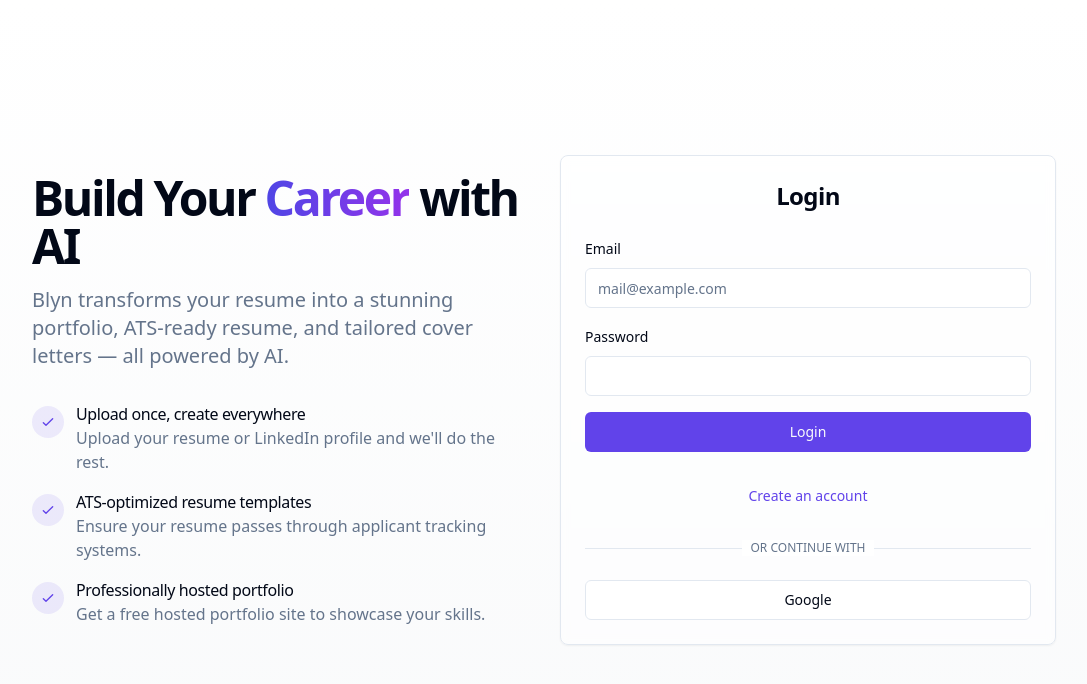
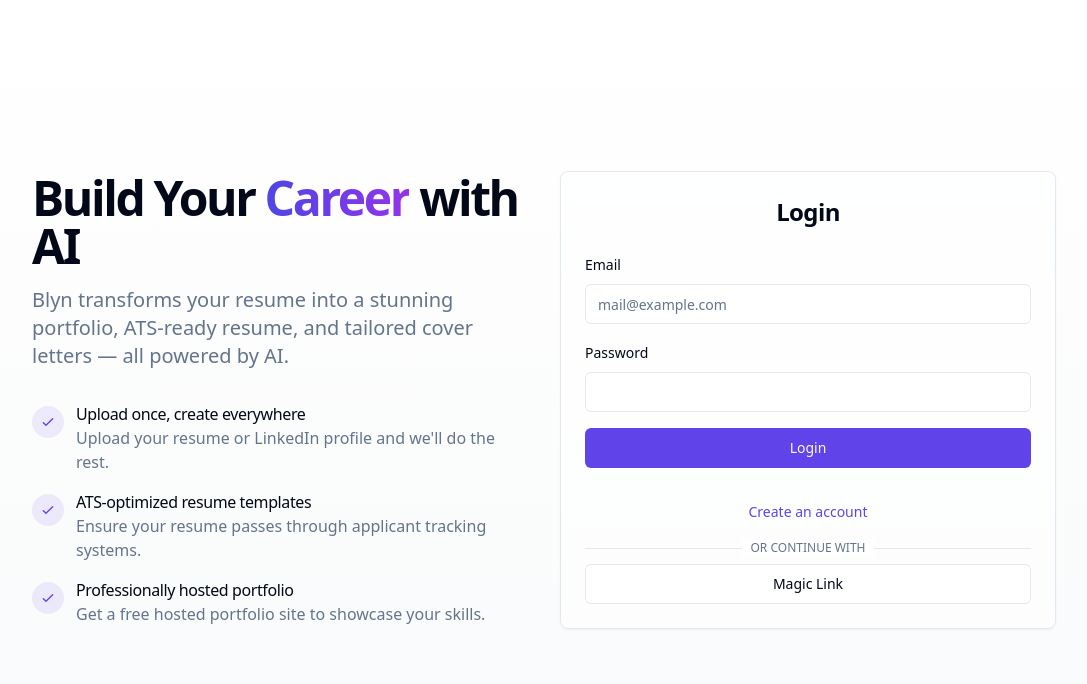
Before and after one commit to NikhilSetiya/blyn-career-canvas, a React (Vite) app: page / in a window 1280 px wide. Shown: the top 684 px of the page, without its empty margins (96-1183 px from the left). Built offline with nearby package versions, Linux system fonts and the light colour scheme.

Commit message:
Remove Google sign-in, add magic link
Removed Google sign-in functionality due to errors and implemented magic link sign-up for account creation in `src/components/auth/AuthForm.tsx`.

```diff
--- a/src/components/auth/AuthForm.tsx
+++ b/src/components/auth/AuthForm.tsx
@@ -38,15 +38,25 @@ const signupSchema = z.object({
   path: ["confirmPassword"],
 });
 
+const magicLinkSchema = z.object({
+  email: z.string().email({ message: "Please enter a valid email address." }),
+});
+
 export function AuthForm({ onSuccess }: AuthFormProps) {
   const [isLogin, setIsLogin] = useState(true);
+  const [isMagicLink, setIsMagicLink] = useState(false);
   const { signIn } = useAuth();
   const { toast } = useToast();
   const navigate = useNavigate();
   const [isLoading, setIsLoading] = useState(false);
 
-  const form = useForm<z.infer<typeof loginSchema> | z.infer<typeof signupSchema>>({
-    resolver: zodResolver(isLogin ? loginSchema : signupSchema),
+  const getSchema = () => {
+    if (isMagicLink) return magicLinkSchema;
+    return isLogin ? loginSchema : signupSchema;
+  };
+
+  const form = useForm<z.infer<typeof loginSchema> | z.infer<typeof signupSchema> | z.infer<typeof magicLinkSchema>>({
+    resolver: zodResolver(getSchema()),
     defaultValues: {
       name: "",
       email: "",
@@ -59,7 +69,25 @@ export function AuthForm({ onSuccess }: AuthFormProps) {
     setIsLoading(true);
 
     try {
-      if (isLogin) {
+      if (isMagicLink) {
+        // Magic link authentication
+        const { error } = await supabase.auth.signInWithOtp({
+          email: values.email,
+          options: {
+            emailRedirectTo: window.location.origin + '/dashboard'
+          }
+        });
+
+        if (error) {
+          throw error;
+        }
+
+        toast({
+          title: "Magic link sent!",
+          description: "Check your email for a sign-in link.",
+        });
+
+      } else if (isLogin) {
         // Sign in
         const { error } = await supabase.auth.signInWithPassword({
           email: values.email,
@@ -75,6 +103,8 @@ export function AuthForm({ onSuccess }: AuthFormProps) {
           description: "You've been successfully logged in.",
         });
 
+        onSuccess();
+
       } else {
         // Sign up
         const { error } = await supabase.auth.signUp({
@@ -84,7 +114,7 @@ export function AuthForm({ onSuccess }: AuthFormProps) {
             data: {
               full_name: values.name,
             },
-            emailRedirectTo: window.location.origin
+            emailRedirectTo: window.location.origin + '/dashboard'
           }
         });
 
@@ -98,7 +128,6 @@ export function AuthForm({ onSuccess }: AuthFormProps) {
         });
       }
 
-      onSuccess();
     } catch (error: any) {
       toast({
         title: "Authentication failed",
@@ -110,35 +139,9 @@ export function AuthForm({ onSuccess }: AuthFormProps) {
     }
   };
 
-  const handleGoogleSignIn = async () => {
-    try {
-      const { error } = await supabase.auth.signInWithOAuth({
-        provider: 'google',
-        options: {
-          redirectTo: window.location.origin
-        }
-      });
-
-      if (error) {
-        console.error('Google authentication error:', error);
-        toast({
-          title: 'Authentication error',
-          description: error.message,
-          variant: 'destructive'
-        });
-      }
-    } catch (error: any) {
-      console.error('Google sign in error:', error);
-      toast({
-        title: 'Authentication error',
-        description: error.message,
-        variant: 'destructive'
-      });
-    }
-  };
-
   const toggleMode = () => {
     setIsLogin(!isLogin);
+    setIsMagicLink(false);
     form.reset({
       name: "",
       email: "",
@@ -147,14 +150,36 @@ export function AuthForm({ onSuccess }: AuthFormProps) {
     });
   };
 
+  const toggleMagicLink = () => {
+    setIsMagicLink(!isMagicLink);
+    setIsLogin(true);
+    form.reset({
+      name: "",
+      email: "",
+      password: "",
+      confirmPassword: "",
+    });
+  };
+
+  const getTitle = () => {
+    if (isMagicLink) return "Sign in with Magic Link";
+    return isLogin ? "Login" : "Create Account";
+  };
+
+  const getButtonText = () => {
+    if (isLoading) return "Processing...";
+    if (isMagicLink) return "Send Magic Link";
+    return isLogin ? "Login" : "Create Account";
+  };
+
   return (
     <div className="grid gap-6">
       <CardTitle className="text-2xl font-bold text-center">
-        {isLogin ? "Login" : "Create Account"}
+        {getTitle()}
       </CardTitle>
       <Form {...form}>
         <form onSubmit={form.handleSubmit(onSubmit)} className="space-y-4">
-          {!isLogin && (
+          {!isLogin && !isMagicLink && (
             <FormField
               control={form.control}
               name="name"
@@ -182,6 +207,8 @@ export function AuthForm({ onSuccess }: AuthFormProps) {
               </FormItem>
             )}
           />
+          {!isMagicLink && (
+            <>
               <FormField
                 control={form.control}
                 name="password"
@@ -210,17 +237,22 @@ export function AuthForm({ onSuccess }: AuthFormProps) {
                   )}
                 />
               )}
+            </>
+          )}
           <Button type="submit" className="w-full" disabled={isLoading}>
-            {isLoading ? "Processing..." : isLogin ? "Login" : "Create Account"}
+            {getButtonText()}
           </Button>
         </form>
       </Form>
-      <div className="flex items-center justify-center">
+
+      <div className="flex flex-col items-center justify-center gap-2">
+        {!isMagicLink && (
           <Button variant="link" onClick={toggleMode}>
             {isLogin ? "Create an account" : "Already have an account?"}
           </Button>
-      </div>
-      <div className="relative">
+        )}
+
+        <div className="relative w-full">
           <div className="absolute inset-0 flex items-center">
             <span className="w-full border-t" />
           </div>
@@ -230,9 +262,11 @@ export function AuthForm({ onSuccess }: AuthFormProps) {
             </span>
           </div>
         </div>
-      <Button variant="outline" className="w-full" onClick={handleGoogleSignIn}>
-        Google
+
+        <Button variant="outline" className="w-full" onClick={toggleMagicLink}>
+          {isMagicLink ? "Use Password Instead" : "Magic Link"}
         </Button>
+      </div>
     </div>
   );
 }
```
Lines whose indentation alone changed are shown as unchanged.
